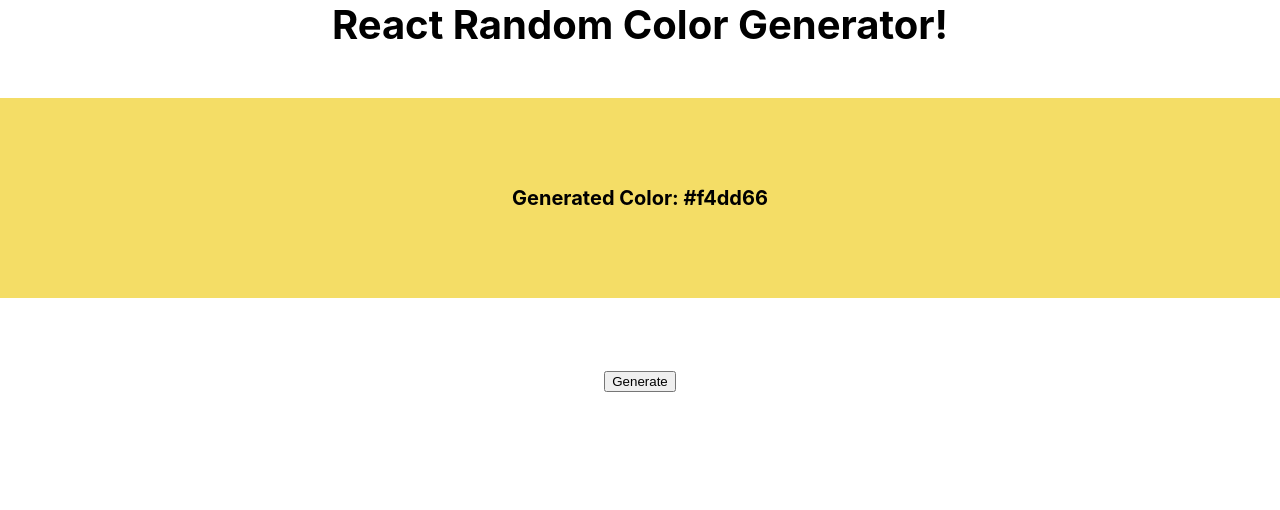
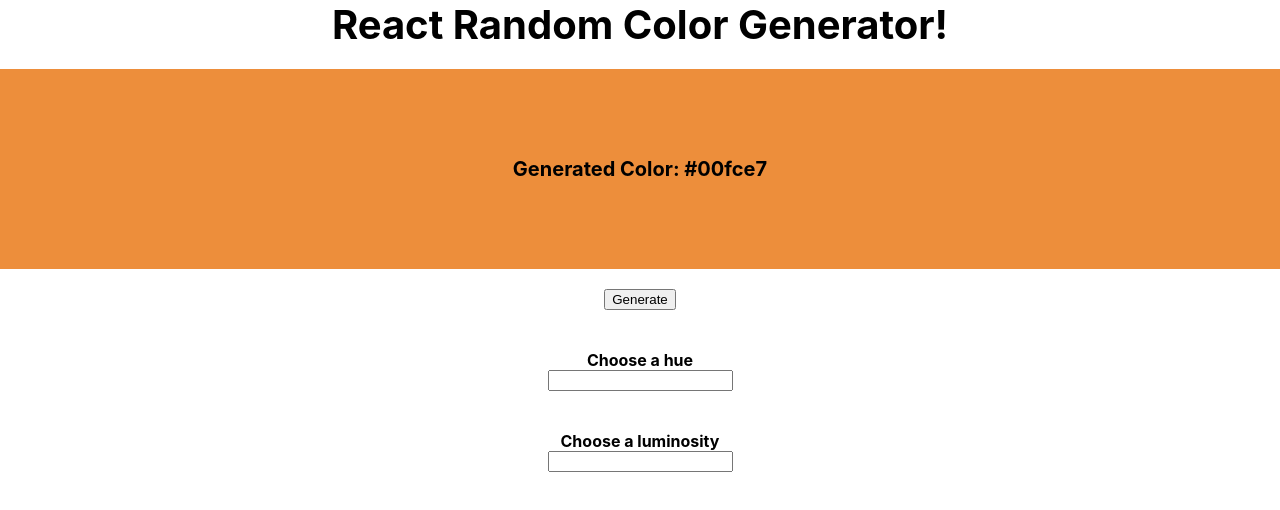
Before and after one commit to talalahn/react-random-color-generator, a React (Create React App) app: page / in a window 1280 px wide. Shown: the top 510 px of the page. Built offline with nearby package versions, Linux system fonts and the light colour scheme.

Commit message:
Add code for hue and luminosity

```diff
--- a/src/App.js
+++ b/src/App.js
@@ -4,21 +4,29 @@ import { useState } from 'react';
 
 function App() {
   const [color, setColor] = useState(randomColor);
+  const [hue, setHue] = useState(randomColor);
+  const [luminosity, setLuminosity] = useState(randomColor.luminosity);
+
   return (
     <div
       className="App"
       style={{
         fontWeight: 'bold',
-        fontSize: '40px',
       }}
     >
-      React Random Color Generator!
+      <div
+        style={{
+          fontSize: '40px',
+        }}
+      >
+        React Random Color Generator!
+      </div>
       <div>
         <br />
         <div
           style={{
             height: '200px',
-            backgroundColor: color,
+            backgroundColor: randomColor({ hue: hue, luminosity: luminosity }),
             color: 'black',
             fontWeight: 'bold',
             fontSize: '20px',
@@ -30,10 +38,34 @@ function App() {
           Generated Color: {color}
         </div>
         <br />
-        <button onClick={() => setColor(randomColor())}>Generate</button>
+        <button
+          style={{
+            display: 'block',
+            margin: 'auto',
+          }}
+          onClick={() => setColor(randomColor())}
+        >
+          Generate
+        </button>
+      </div>
+      <br />
+      <br />
+      <div
+        style={{
+          display: 'grid',
+          justifyContent: 'center',
+        }}
+      >
+        Choose a hue
+        <input onChange={(event) => setHue(event.currentTarget.value)} />
+        <br />
+        <br />
+        Choose a luminosity
+        <input onChange={(event) => setLuminosity(event.currentTarget.value)} />
       </div>
     </div>
   );
 }
+console.log(randomColor);
 
 export default App;
```
